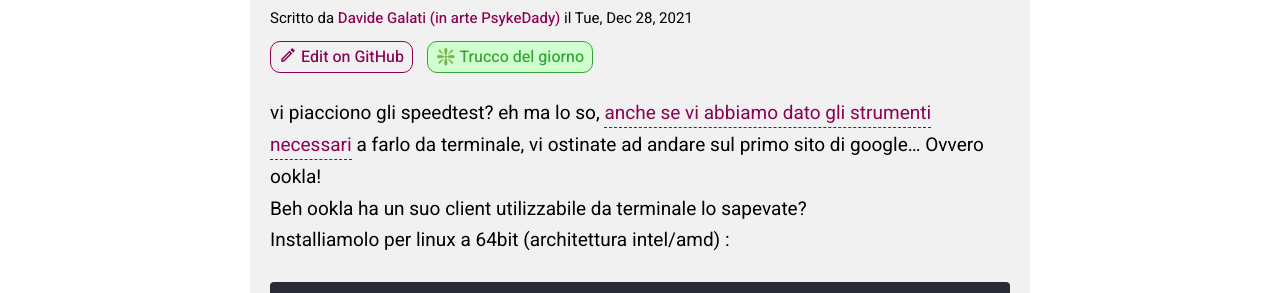
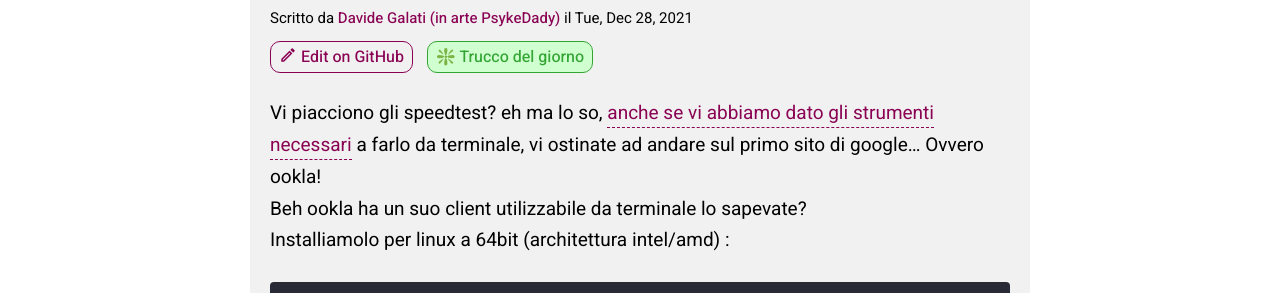
Before and after one commit to linuxhubit/linuxpeople_feed, a Jekyll site: the page built from _posts/trick/2021-12-28-ookla.md, in a window 1280 px wide. Shown: the part 277-570 px from the top of the page. Built offline with Jekyll 4.4.1, drawn with Linux system fonts in a browser that asks for light colours.

Commit message:
upper case vi

```diff
--- a/_posts/trick/2021-12-28-ookla.md
+++ b/_posts/trick/2021-12-28-ookla.md
@@ -8,7 +8,7 @@
 tag: trick
 ---
 
-vi piacciono gli speedtest? eh ma lo so, [anche se vi abbiamo dato gli strumenti necessari](https://feed.linuxpeople.org/posts/iperf3) a farlo da terminale, vi ostinate ad andare sul primo sito di google... Ovvero ookla!
+Vi piacciono gli speedtest? eh ma lo so, [anche se vi abbiamo dato gli strumenti necessari](https://feed.linuxpeople.org/posts/iperf3) a farlo da terminale, vi ostinate ad andare sul primo sito di google... Ovvero ookla!
 Beh ookla ha un suo client utilizzabile da terminale lo sapevate?
 Installiamolo per linux a 64bit (architettura intel/amd) :
 
```
